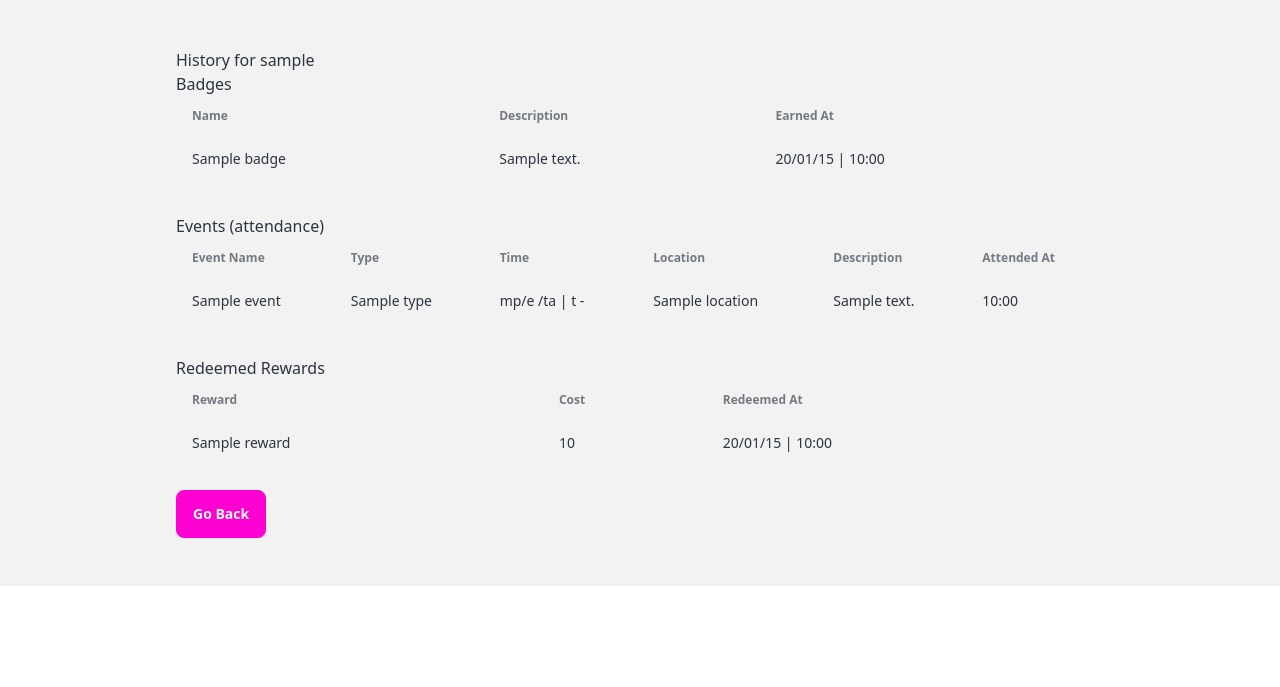
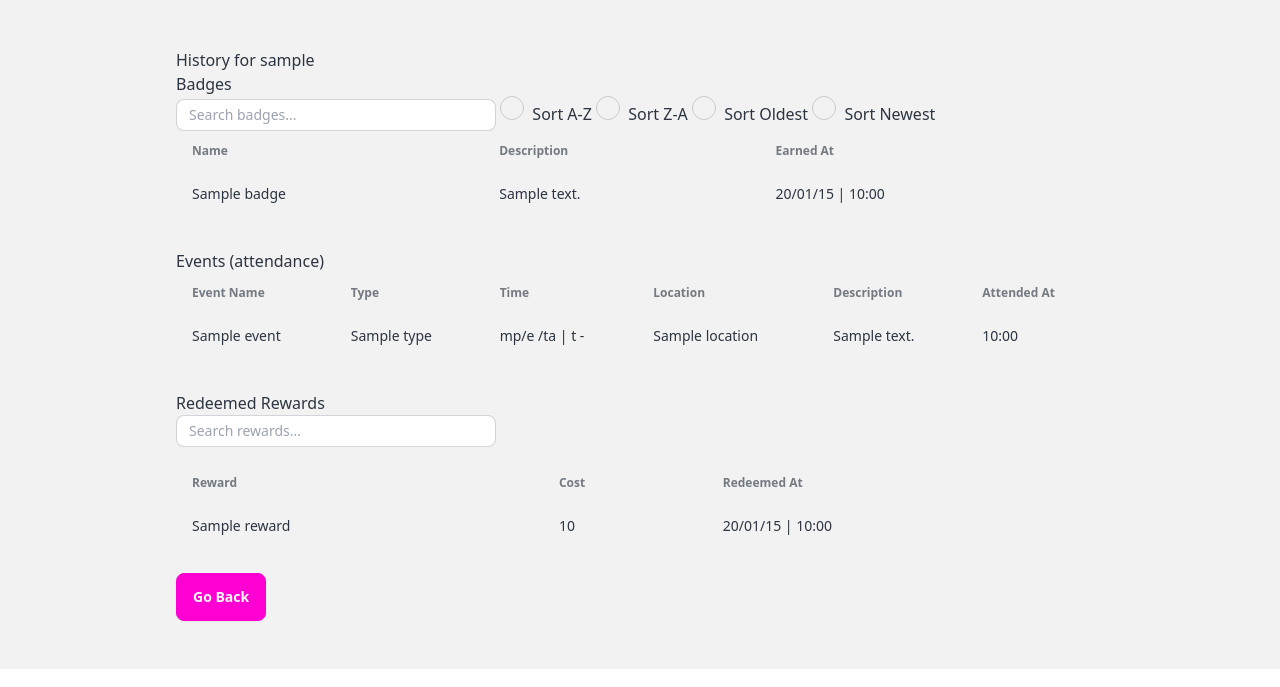
Before and after one commit to EAST-Student-Incentive-System/App, a Flask app: template App/templates/student_history.html in a window 1280 px wide. Shown: the part 64-751 px from the top of the page. Run offline with Flask 3, Linux system fonts and the light colour scheme; the template is opened without the code that fills it: most values are stand-ins (such as "Sample title", 1, 10 or a date in 2020); some libraries are stand-ins or nearby versions.

Commit message:
added searching and filtering to some elements

```diff
--- a/App/templates/student_history.html
+++ b/App/templates/student_history.html
@@ -12,6 +12,60 @@
       <h3 class="section-heading">Badges</h3>
       {% if history.badges %}
         <div class="overflow-x-auto">
+          <div class="table-controls">
+            <input type="text" id="badgeSearch" placeholder="Search badges..." class="input input-bordered input-sm w-full max-w-xs" onkeyup="filterTable('badgeSearch', 'data-table')">
+            <input type="radio" id="badgeSortAsc" name="badgeSort" class="radio" onchange="sortTable('data-table', 0, 'asc')">
+            <label for="badgeSortAsc" class="ml-1">Sort A-Z</label>
+            <input type="radio" id="badgeSortDesc" name="badgeSort" class="radio" onchange="sortTable('data-table', 0, 'desc')">
+            <label for="badgeSortDesc" class="ml-1">Sort Z-A</label>
+            <input type="radio" id="badgeSortDateAsc" name="badgeSort" class="radio" onchange="sortTable('data-table', 2, 'asc')">
+            <label for="badgeSortDateAsc" class="ml-1">Sort Oldest</label>
+            <input type="radio" id="badgeSortDateDesc" name="badgeSort" class="radio" onchange="sortTable('data-table', 2, 'desc')">
+            <label for="badgeSortDateDesc" class="ml-1">Sort Newest</label>
+          </div>
+          <script>
+            function filterTable(inputId, tableClass) {
+              const input = document.getElementById(inputId);
+              const filter = input.value.toLowerCase();
+              const table = document.querySelector(`.${tableClass}`);
+              const rows = table.getElementsByTagName("tr");
+              for (let i = 1; i < rows.length; i++) {
+                const cells = rows[i].getElementsByTagName("td");
+                let match = false;
+                for (let j = 0; j < cells.length; j++) {
+                  if (cells[j].textContent.toLowerCase().includes(filter)) {
+                    match = true;
+                    break;
+                  }
+                }
+                rows[i].style.display = match ? "" : "none";
+              }
+            }
+
+            function sortTable(tableClass, columnIndex, order) {
+              const table = document.querySelector(`.${tableClass}`);
+              const rowsArray = Array.from(table.rows).slice(1);
+              switch (columnIndex) {
+                case 0: // Name column
+                  rowsArray.sort((a, b) => {
+                    const cellA = a.cells[columnIndex].textContent.trim().toLowerCase();
+                    const cellB = b.cells[columnIndex].textContent.trim().toLowerCase();
+                    if (cellA < cellB) return order === 'asc' ? -1 : 1;
+                    if (cellA > cellB) return order === 'asc' ? 1 : -1;
+                    return 0;
+                  });
+                  break;
+                case 2: // Earned At column
+                  rowsArray.sort((a, b) => {
+                    const dateA = new Date(a.cells[columnIndex].getAttribute('data-date'));
+                    const dateB = new Date(b.cells[columnIndex].getAttribute('data-date'));
+                    return order === 'asc' ? dateA - dateB : dateB - dateA;
+                  });
+                  break;
+              }
+              rowsArray.forEach(row => table.appendChild(row));
+            }
+          </script>
           <table class="table w-full table- data-table">
             <thead><tr><th>Name</th><th>Description</th><th>Earned At</th></tr></thead>
             <tbody>
@@ -19,7 +73,7 @@
                 <tr>
                   <td>{{ entry.badge.name }}</td>
                   <td>{{ entry.badge.description }}</td>
-                  <td>{{ entry.earnedAt[2:4] }}/{{ entry.earnedAt[5:7] }}/{{ entry.earnedAt[8:10] }} | {{ entry.earnedAt[11:16] }}</td>
+                  <td data-date="{{ entry.earnedAt }}">{{ entry.earnedAt[2:4] }}/{{ entry.earnedAt[5:7] }}/{{ entry.earnedAt[8:10] }} | {{ entry.earnedAt[11:16] }}</td>
                 </tr>
               {% endfor %}
             </tbody>
@@ -39,8 +93,8 @@
             <tbody>
               {% for entry in history.events %}
                 <tr>
-                  <td>{{ entry.event.name }}</td>
-                  <td>{{ entry.event.type }}</td>
+                  <td data-name="{{ entry.event.name }}">{{ entry.event.name }}</td>
+                  <td data-type="{{ entry.event.type }}">{{ entry.event.type }}</td>
                   <td>
                     {% set start_time = entry.event.start %}
                     {% set end_time = entry.event.end %}
@@ -89,6 +143,30 @@
 
     <section>
       <h3 class="section-heading">Redeemed Rewards</h3>
+      <section class="mb-4">
+        <div class="form-control w-full max-w-xs">
+          <input type="text" id="rewardSearch" placeholder="Search rewards..." class="input input-bordered input-sm w-full max-w-xs" onkeyup="filterTable('rewardSearch', 'data-table')">
+        </div>
+        <script>
+          function filterTable(inputId, tableClass) {
+            const input = document.getElementById(inputId);
+            const filter = input.value.toLowerCase();
+            const table = document.querySelector(`.${tableClass}`);
+            const rows = table.getElementsByTagName("tr");
+            for (let i = 1; i < rows.length; i++) {
+              const cells = rows[i].getElementsByTagName("td");
+              let match = false;
+              for (let j = 0; j < cells.length; j++) {
+                if (cells[j].textContent.toLowerCase().includes(filter)) {
+                  match = true;
+                  break;
+                }
+              }
+              rows[i].style.display = match ? "" : "none";
+            }
+          }
+        </script>
+      </section>
       {% if history.rewards|length > 0 %}
         <div class="overflow-x-auto">
           <table class="table w-full table- data-table">
```
Also changed, not shown: App/models/student_badge.py (+9 -0 lines).
